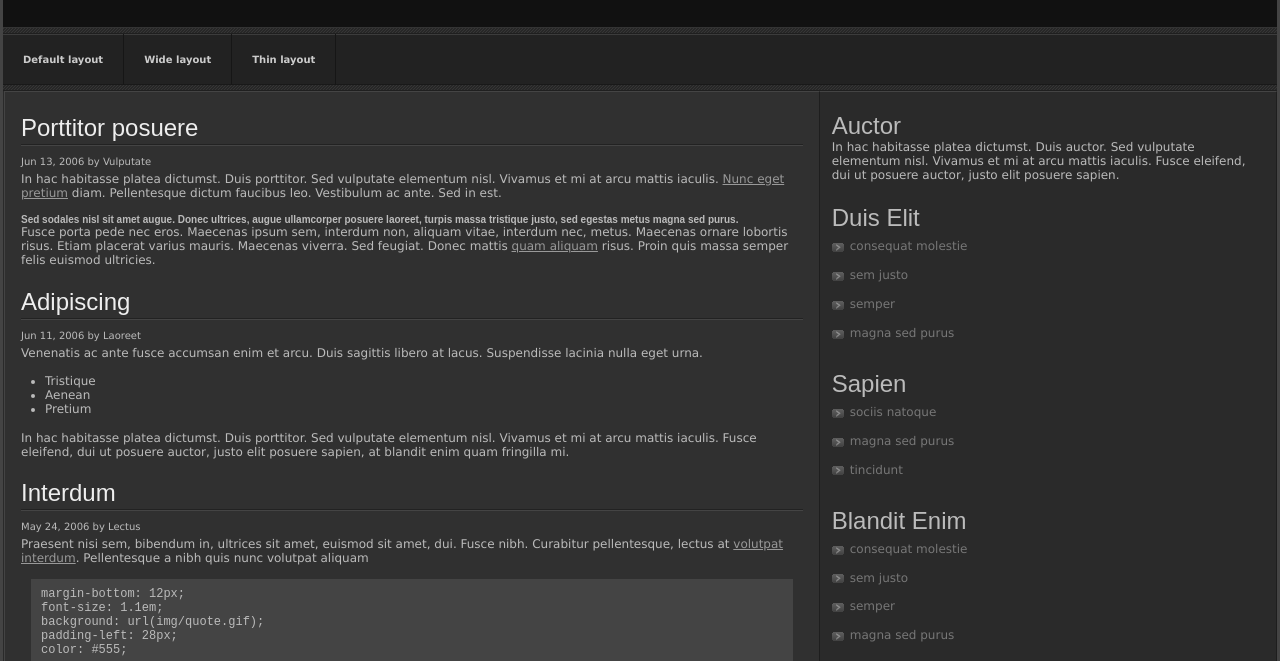
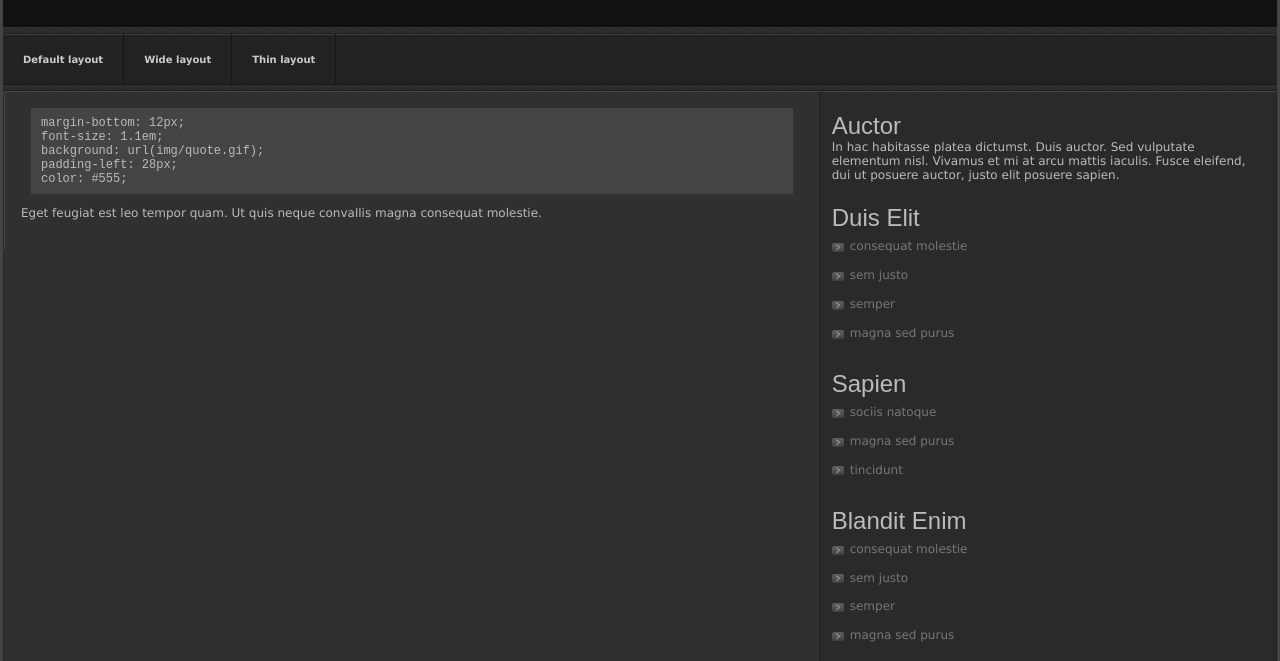
Before and after one commit to rubyists/rubyists.github.com, a plain HTML site: page index2.html in a window 1280 px wide. Shown: the part 93-754 px from the top of the page. Drawn offline with Linux system fonts and the light colour scheme; files that its build step writes are made by us from their sources.

Commit message:
lost a lot of default text

```diff
--- a/index2.html
+++ b/index2.html
@@ -37,32 +37,6 @@
 
 			<div class="content">
 
-				<h1>Porttitor posuere</h1>
-				<div class="descr">Jun 13, 2006 by Vulputate</div>
-
-				<p>In hac habitasse platea dictumst. Duis porttitor. Sed vulputate elementum nisl. Vivamus et mi at arcu mattis iaculis. <a href="index.html">Nunc eget pretium</a> diam. Pellentesque dictum faucibus leo. Vestibulum ac ante. Sed in est.</p>
-
-				<blockquote><span>Sed sodales nisl sit amet augue. Donec ultrices, augue ullamcorper posuere laoreet, turpis massa tristique justo, sed egestas metus magna sed purus.</span></blockquote>
-
-				<p>Fusce porta pede nec eros. Maecenas ipsum sem, interdum non, aliquam vitae, interdum nec, metus. Maecenas ornare lobortis risus. Etiam placerat varius mauris. Maecenas viverra. Sed feugiat. Donec mattis <a href="index.html">quam aliquam</a> risus. Proin quis massa semper felis euismod ultricies.</p>
-
-				<h1>Adipiscing</h1>
-				<div class="descr">Jun 11, 2006 by Laoreet</div>
-
-				<p>Venenatis ac ante fusce accumsan enim et arcu. Duis sagittis libero at lacus. Suspendisse lacinia nulla eget urna.</p>
-
-				<ul>
-					<li>Tristique</li>
-					<li>Aenean</li>
-					<li>Pretium</li>
-				</ul>
-
-				<p>In hac habitasse platea dictumst. Duis porttitor. Sed vulputate elementum nisl. Vivamus et mi at arcu mattis iaculis. Fusce eleifend, dui ut posuere auctor, justo elit posuere sapien, at blandit enim quam fringilla mi.</p>
-
-				<h1>Interdum</h1>
-				<div class="descr">May 24, 2006 by Lectus</div>
-
-				<p>Praesent nisi sem, bibendum in, ultrices sit amet, euismod sit amet, dui. Fusce nibh. Curabitur pellentesque, lectus at <a href="index.html">volutpat interdum</a>. Pellentesque a nibh quis nunc volutpat aliquam</p>
 
 				<code>margin-bottom: 12px;
 font-size: 1.1em;
```
Also changed, not shown: index3.html (+1 -24 lines).
